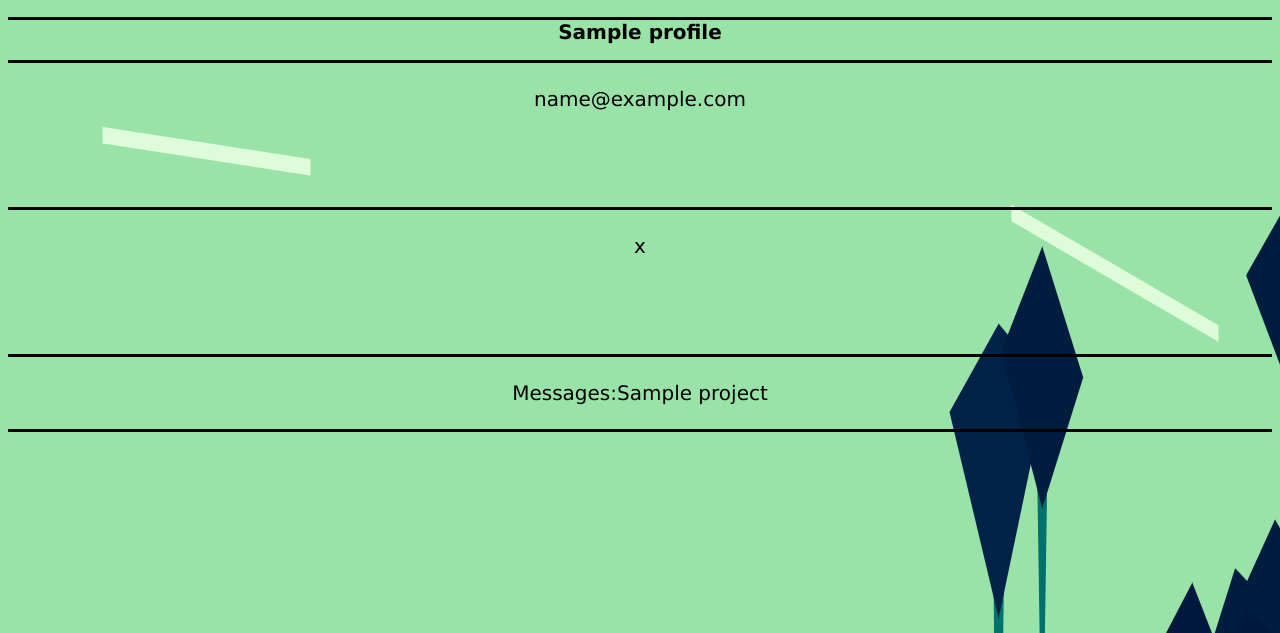
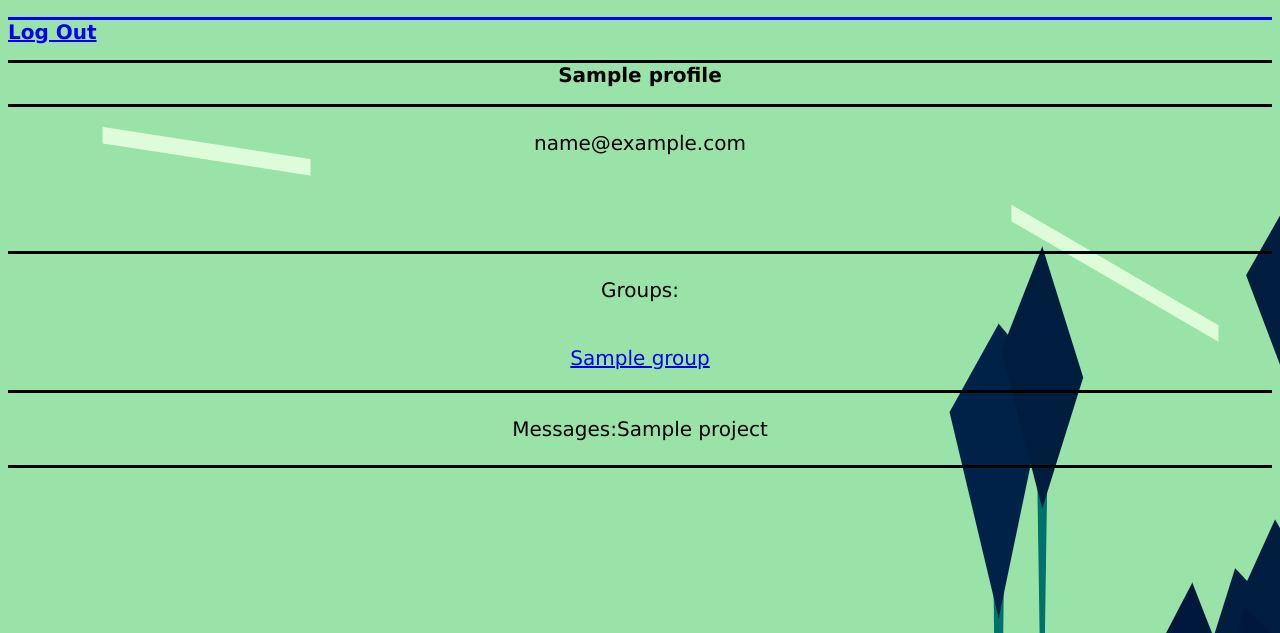
Before and after one commit to loay16-meet/MEET-Final, a Flask app: template templates/profile.html in a window 1280 px wide. Shown: the top 633 px of the page. Run offline with Flask 2, Linux system fonts and the light colour scheme; the template is opened without the code that fills it: most values are stand-ins (such as "Sample title", 1, 10 or a date in 2020).

Commit message:
before lunch

```diff
--- a/database_setup.py
+++ b/database_setup.py
@@ -11,13 +11,13 @@ class Profile(Base):
     id = Column(Integer, primary_key=True)
     email = Column(String)
     password = Column(String)
-    project = Column(Integer)
+    group = Column(Integer)
 
 
 class Group(Base):
     __tablename__ = 'Groups'
     name = Column(String)
     id = Column(Integer, primary_key=True)
-    membersid = Column(String)
+    users_id= Column(Integer)
     desc = Column(String)
     pic = Column(Integer)
--- a/templates/profile.html
+++ b/templates/profile.html
@@ -8,6 +8,7 @@
 <body>
 
 {% block content %}
+<a href="{{url_for("index")}}"><h2> Log Out </h2> </a>
 <center><h2>{{profile.name}}</h2><center>
 
 <div id="smth1"> <br>
@@ -15,8 +16,12 @@
 <br><br><br><br><br>
 </div>
 <div id=smth2> <br>
-{{profile.password}}
-<br><br><br><br><br>
+Groups:<br>
+{% for group in profile %}
+<p><br><a href="{{url_for('group',gid = group.id)}}">{{group.name}} </a>
+<br>
+{%endfor %}
+
 </div>
 <div id="smth3"> <br>
 Messages:{{profile.project}}
--- a/webapp.py
+++ b/webapp.py
@@ -24,11 +24,9 @@ def login():
 	else:
 		loger = session.query(Profile).filter_by(email = request.form['email']).first()
 		if request.form['email'] == loger.email :
-			print ('after mail')
 			if loger.password == request.form['psw'] :
-				print ('after password')
 				return redirect(url_for('view_profile',pid=loger.id))
-				print ('after redirect')
+
 		#	else:
 				#wrong password
 
```
Also changed, not shown: templates/group.html (+6 -5 lines), crudlab.db.
